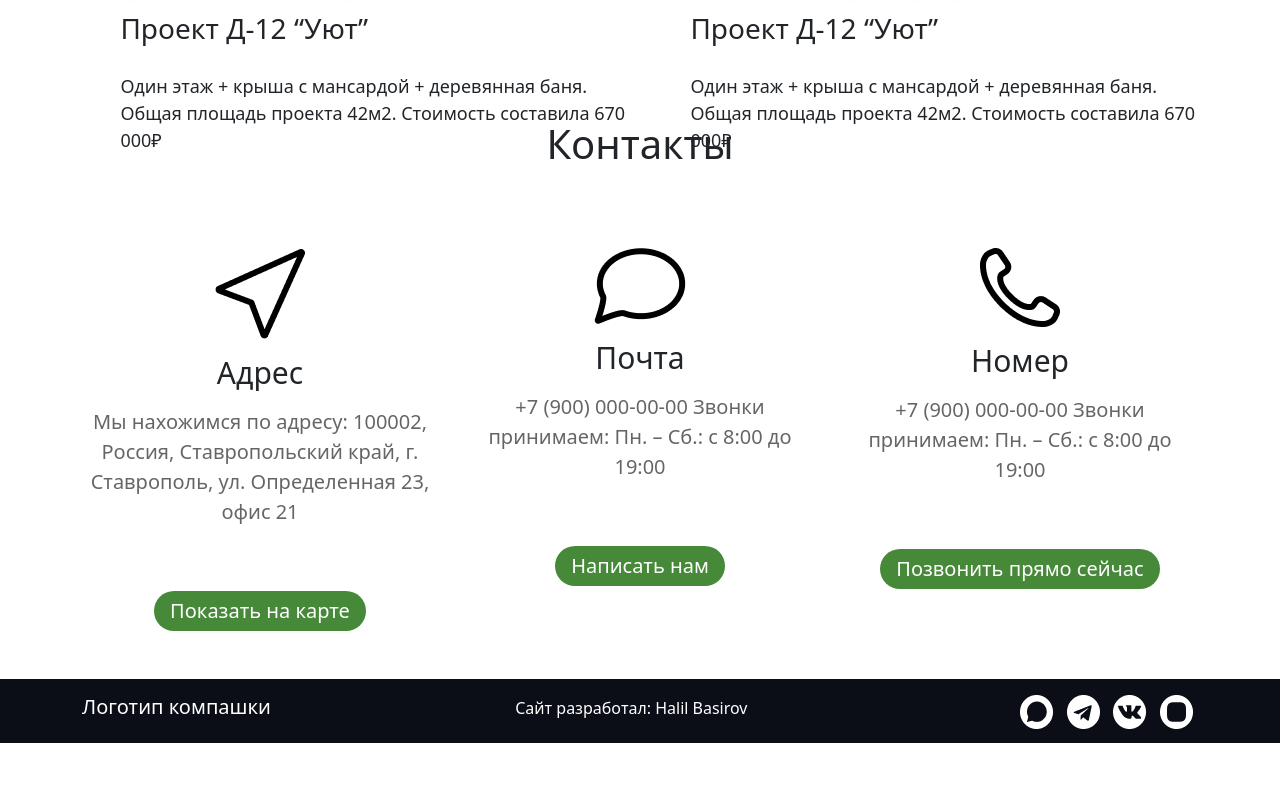
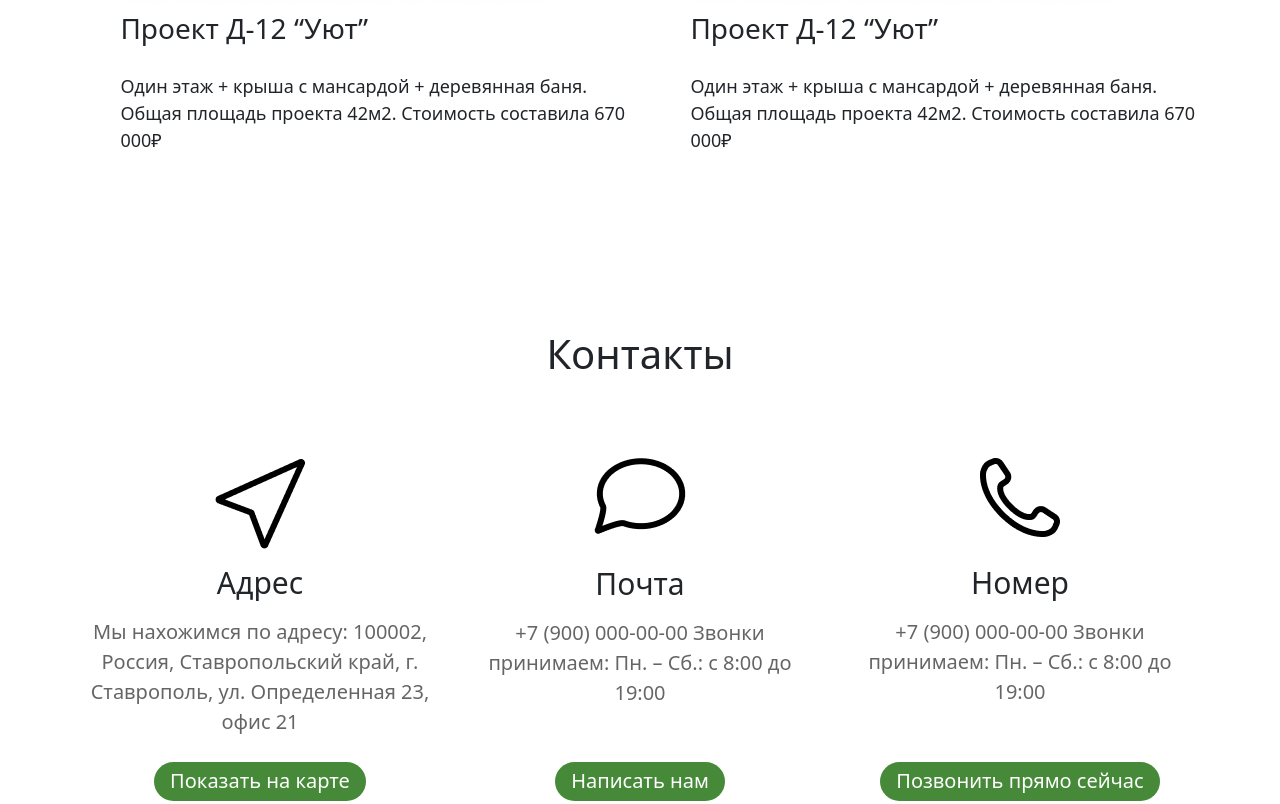
Before and after one commit to Asadul-Goba/Srub, a plain HTML site: page index.html in a window 1280 px wide. Shown: the part 2540-3344 px from the top of the page. Before the commit the page ends 3283 px from the top, so only its background shows below. Drawn offline with nearby package versions, Linux system fonts and the light colour scheme.

Commit message:
пам парам

```diff
--- a/index.html
+++ b/index.html
@@ -101,27 +101,33 @@
 			<h4 class="contacts-title">Контакты</h4>
 			<div class="contacts-item row">
 				<div class="contacts-block col-lg-4">
+					<div class="contacts-inner">
 						<img src="img/Vector1.png" alt="">
 						<h4>Адрес</h4>
 						<p>Мы нахожимся по адресу:
 						100002, Россия, Ставропольский край, г. Ставрополь,
 						 ул. Определенная 23, офис 21</p>
+					</div>
 					<button>Показать на карте</button>
 				</div>
 				<div class="contacts-block col-lg-4">
+					<div class="contacts-inner">
 						<img src="img/Vector2.png" alt="">
-					<h4>Почта</h4>
+						<h4 class="spec-hmail">Почта</h4>
 						<p>+7 (900) 000-00-00
 						Звонки принимаем:
 						Пн. – Сб.: с 8:00 до 19:00</p>
+					</div>
 					<button>Написать нам</button>
 				</div>
 				<div class="contacts-block col-lg-4">
+					<div class="contacts-inner">
 						<img src="img/Vector3.png" alt="">
-					<h4>Номер</h4>
+						<h4 class="spec-hnom">Номер</h4>
 						<p>+7 (900) 000-00-00
 						Звонки принимаем:
 						Пн. – Сб.: с 8:00 до 19:00</p>
+					</div>
 					<button> Позвонить прямо сейчас </button>
 				</div>
 			</div>
--- a/less/style.less
+++ b/less/style.less
@@ -42,14 +42,13 @@ h2{
 	border-radius: 15px;
 	background: #FFF;
 	height:120px;
-	width: 84%;
 	position: absolute;
 	top: 86%;
 	padding-left:6rem;
 	box-shadow: 0 0 50px rgba(0,0,0,0.5);
 
 	&-item{
-		margin: 1.5rem 2rem;
+		margin: 1.5rem 3rem;
 		height: 66px;
 		border-left:2px solid #468A39;
 		h4{
@@ -66,7 +65,7 @@ h2{
 
 .works{
 	padding-top: 8rem;
-	height: 40rem;
+
 
 	.special-title{
 	margin-left: 3rem;
@@ -86,8 +85,8 @@ h2{
 
 }
 .contacts{
-	margin-top: 55rem;
-	padding-bottom: 3rem;
+	padding-top:10rem ;
+	padding-bottom: 6rem;
 	&-title{
 		font-size: 40px;
 		text-align: center;
@@ -104,9 +103,18 @@ h2{
 			color:#000;
 			opacity:0.6;
 		}
+		.spec-hmail{
+			padding-top: 1rem;
+		}
+		.spec-hnom{
+			padding-top: 0.8rem;
+		}
+		.contacts-inner{
+			height: 14rem;
+		}
 		button{
 			font-size: 20px;
-			margin-top:3rem;
+			margin-top:5rem;
 			padding: 0.3rem 1rem;
 			border:none;
 			background-color: #468A39;
```
Also changed, not shown: css/style.css. Lines whose indentation alone changed are shown as unchanged.
